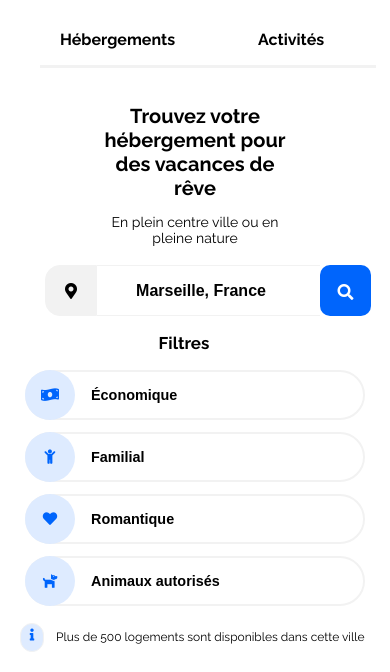
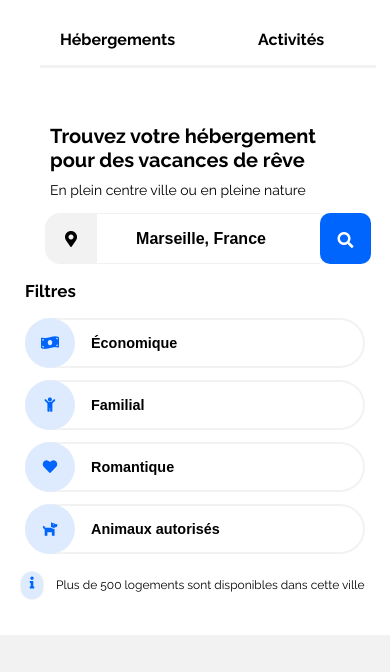
Before and after one commit to angeliquejeanne/JeanneS.Dev_2_12092020, a plain HTML site: page index.html in a window 390 px wide. Shown: the part 97-769 px from the top of the page. Drawn offline with Linux system fonts and the light colour scheme.

Commit message:
correction media-queries

```diff
--- a/src/css/media-queries.css
+++ b/src/css/media-queries.css
@@ -73,8 +73,8 @@
     .headertitle
     {
         order: 3;
-        margin: 20px 100px 0 ;
-        }
+        margin: 20px 0 0 ;
+    }
     .headertitle h2
     {
         font-size: 20px;
@@ -82,9 +82,16 @@
     .headertitle p
     {
         font-size: 14px;
+        margin: 10px 50px 10px ;
     }
 }
-
+@media all and (min-width: 375px) and (max-width: 767px)
+{
+    .headertitle h2
+    {
+        margin: 20px 50px 0;
+    }
+}
 @media all and (max-width: 1200px)
 {
     .search-filter
--- a/src/css/style.css
+++ b/src/css/style.css
@@ -11,7 +11,6 @@ body
 {
     max-width: 1400px;
     margin: 0 auto;
-    text-align: center;
 }
 
 /*HEADER*/
```
